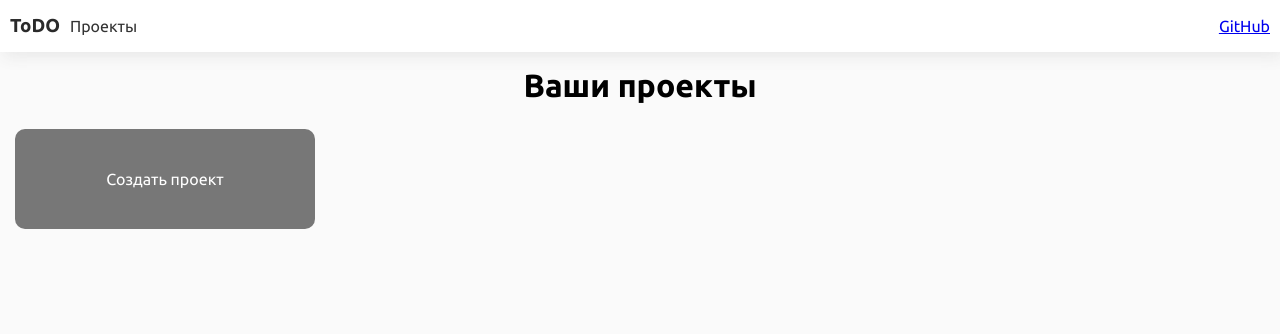
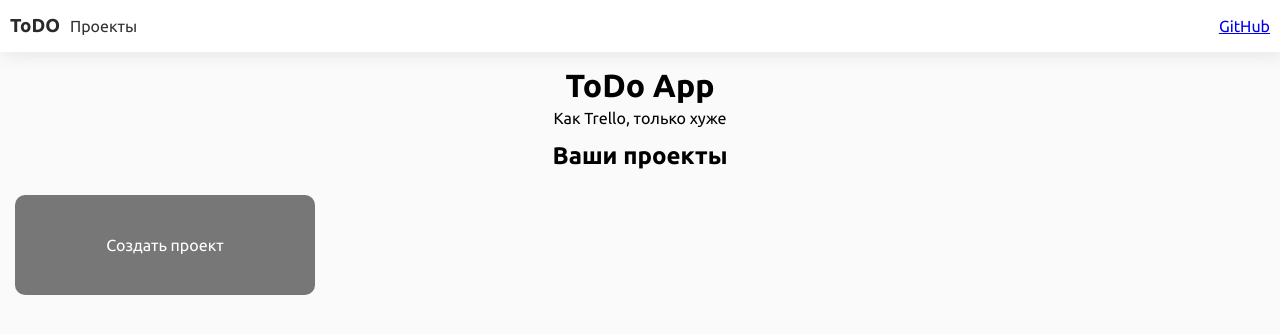
Before and after one commit to NineSirius/todo-react, a React (Create React App) app: page / in a window 1280 px wide. Shown: the top 334 px of the page. Built offline with nearby package versions, Linux system fonts and the light colour scheme.

Commit message:
add header to homepage

```diff
--- a/src/containers/HomePage/HomePage.module.sass
+++ b/src/containers/HomePage/HomePage.module.sass
@@ -1,6 +1,12 @@
 .home
   margin-top: 15px
   text-align: center
+
+  &_header
+    display: flex
+    flex-direction: column
+    gap: 5px
+    margin-bottom: 15px
 
   .projects
     margin-top: 15px
--- a/src/containers/HomePage/index.tsx
+++ b/src/containers/HomePage/index.tsx
@@ -115,7 +115,11 @@ export const HomePage = () => {
 
     return (
         <div className={`${styles.home}`}>
-            <h1>Ваши проекты</h1>
+            <header className={styles.home_header}>
+                <h1>ToDo App</h1>
+                <p>Как Trello, только хуже</p>
+            </header>
+            <h2>Ваши проекты</h2>
 
             <div className={styles.projects}>
                 {projects &&
```
